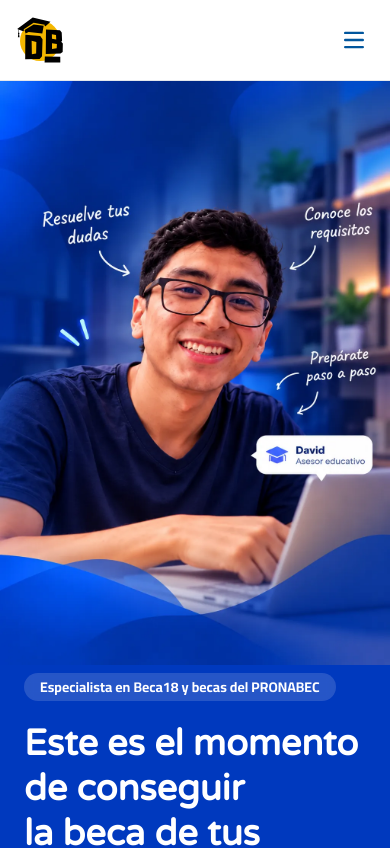
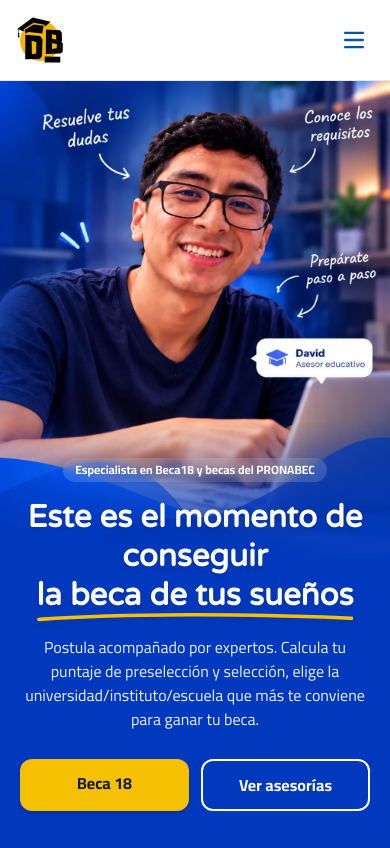
Before and after one commit to daevrusse/DavidBecas, a React (Vite) app: page / in a window 390 px wide. Shown: the top 848 px of the page. Built offline with nearby package versions, Linux system fonts and the light colour scheme.

Commit message:
Inicio móvil: texto sobre la imagen, botones lado a lado

```diff
--- a/src/components/landing/Hero.jsx
+++ b/src/components/landing/Hero.jsx
@@ -13,26 +13,28 @@ export default function Hero() {
           alt="David, asesor educativo de Beca 18"
           width="1024" height="1536"
           fetchpriority="high"
-          className="block h-auto w-full xl:absolute xl:inset-0 xl:h-full xl:object-cover xl:object-right"
+          className="block aspect-[4/5] w-full object-cover object-bottom md:aspect-auto md:h-auto xl:absolute xl:inset-0 xl:h-full xl:object-cover xl:object-right"
         />
       </picture>
+      {/* Celular: funde el borde inferior de la imagen con el fondo azul */}
+      <div className="pointer-events-none absolute inset-x-0 top-0 aspect-[4/5] bg-gradient-to-b from-transparent from-70% to-[#0039BE] md:hidden" />
       {/* Escritorio: capa suave para que el texto se lea sobre el lado izquierdo */}
       <div className="absolute inset-0 hidden bg-gradient-to-r from-[#0A2A8C]/60 via-transparent to-transparent xl:block" />
 
-      <div className="relative mx-auto flex max-w-6xl items-center px-6 pb-14 pt-2 text-left md:pt-10 xl:w-full xl:py-10">
+      <div className="relative mx-auto -mt-28 flex max-w-6xl items-center px-5 pb-10 text-center md:mt-0 md:px-6 md:pb-14 md:pt-10 md:text-left xl:w-full xl:py-10">
         <motion.div
           initial={{ opacity: 0, y: 30 }}
           animate={{ opacity: 1, y: 0 }}
           transition={{ duration: 0.7, ease: 'easeOut' }}
-          className="max-w-xl text-white"
+          className="mx-auto max-w-xl text-white md:mx-0"
         >
-          <span className="inline-block rounded-full bg-white/15 px-4 py-1 text-sm font-semibold text-white backdrop-blur-sm">
+          <span className="inline-block rounded-full bg-white/15 px-3 py-1 text-xs font-semibold text-white backdrop-blur-sm sm:px-4 sm:text-sm">
             Especialista en Beca18 y becas del PRONABEC
           </span>
 
-          <h1 className="mt-5 font-varela-round text-4xl font-bold leading-tight sm:text-5xl">
+          <h1 className="mt-4 font-varela-round text-[clamp(1.6rem,8vw,2rem)] font-bold leading-tight drop-shadow-md sm:text-5xl md:mt-5">
             Este es el momento de conseguir{' '}
-            <span className="relative inline-block sm:whitespace-nowrap">
+            <span className="relative inline-block whitespace-nowrap">
               la beca de tus sueños
               {/* Subrayado dibujado a mano */}
               <svg
@@ -50,22 +52,22 @@ export default function Hero() {
             </span>
           </h1>
 
-          <p className="mt-6 max-w-lg text-lg text-white/85">
+          <p className="mt-5 max-w-lg text-base text-white/90 sm:text-lg md:mt-6">
             Postula acompañado por expertos. Calcula tu puntaje de preselección y selección,
             elige la universidad/instituto/escuela que más te conviene para ganar tu beca.
           </p>
 
-          <div className="mt-8 flex flex-col gap-3 sm:flex-row">
+          <div className="mt-7 grid grid-cols-2 gap-3 sm:flex md:mt-8">
             <a
               href="https://www.pronabec.gob.pe/beca-18/"
               target="_blank" rel="noopener noreferrer"
-              className="rounded-xl bg-[#F5C002] px-7 py-3 text-center font-bold text-gray-900 shadow-md transition hover:-translate-y-0.5 hover:bg-[#ffd23d]"
+              className="rounded-xl bg-[#F5C002] px-4 py-3 text-center sm:px-7 font-bold text-gray-900 shadow-md transition hover:-translate-y-0.5 hover:bg-[#ffd23d]"
             >
               Beca 18
             </a>
             <a
               href="#servicios"
-              className="rounded-xl border-2 border-white px-7 py-3 text-center font-bold text-white transition hover:bg-white hover:text-[#0A2A8C]"
+              className="rounded-xl border-2 border-white px-4 py-3 text-center sm:px-7 font-bold text-white transition hover:bg-white hover:text-[#0A2A8C]"
             >
               Ver asesorías
             </a>
```
